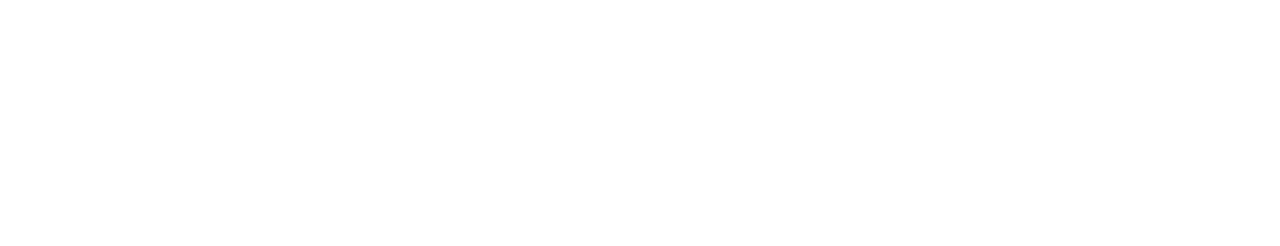
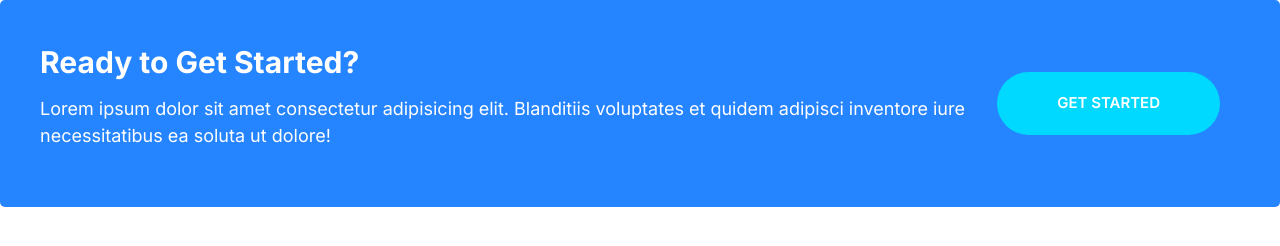
Before and after one commit to briordan/DemoSiteCSSClass, a plain HTML site: page index.html in a window 1280 px wide. Drawn offline with Linux system fonts and the light colour scheme.

Commit message:
Added callout component

```diff
--- a/css/styles.css
+++ b/css/styles.css
@@ -247,6 +247,11 @@ a {
   color: #fff;
 }
 
+.btn--stretched {
+  padding-left: 6rem;
+  padding-right: 6rem;
+}
+
 @media screen and (min-width: 1024px) {
   .btn {
     font-size: 1.5rem;
@@ -489,3 +494,43 @@ card__body {
     margin-right: 0;
   }
 }
+
+/* Callouts */
+.callout {
+  padding: 4rem;
+  border-radius: 5px;
+}
+.callout--primary {
+  background: var(--color-primary);
+  color: #fff;
+}
+
+.callout__heading {
+  color: #fff;
+  margin-top: 0;
+  font-size: 3rem;
+}
+
+.callout .btn {
+  justify-self: center;
+  align-self: center;
+}
+
+.callout__content {
+  text-align: center;
+}
+
+@media screen and (min-width: 768px) {
+  .callout .grid--1x2 {
+    grid-template-columns: 1fr auto;
+  }
+
+  .callout__content {
+    text-align: left;
+  }
+
+  .callout .btn {
+    justify-self: start;
+    margin: 0 2rem;
+  }
+}
--- a/index.html
+++ b/index.html
@@ -6,9 +6,26 @@
     <meta name="viewport" content="width=device-width, initial-scale=1.0" />
     <title>Document</title>
     <link rel="preconnect" href="https://fonts.gstatic.com" />
-        <link href="https://fonts.googleapis.com/css2?family=Inter:wght@400;600;700&display=swap" rel="stylesheet" />
+    <link
+      href="https://fonts.googleapis.com/css2?family=Inter:wght@400;600;700&display=swap"
+      rel="stylesheet"
+    />
     <link rel="stylesheet" href="css/normalize.css" />
     <link rel="stylesheet" href="css/styles.css" />
   </head>
-    <body></body>
+  <body>
+    <div class="callout callout--primary">
+      <div class="grid grid--1x2">
+        <div class="callout__content">
+          <h2 class="callout__heading">Ready to Get Started?</h2>
+          <p>
+            Lorem ipsum dolor sit amet consectetur adipisicing elit. Blanditiis
+            voluptates et quidem adipisci inventore iure necessitatibus ea
+            soluta ut dolore!
+          </p>
+        </div>
+        <a href="#" class="btn btn--secondary btn--stretched">Get Started</a>
+      </div>
+    </div>
+  </body>
 </html>
```
Also changed, not shown: components/callouts.html (added, +13 -0 lines). Lines whose indentation alone changed are shown as unchanged.
